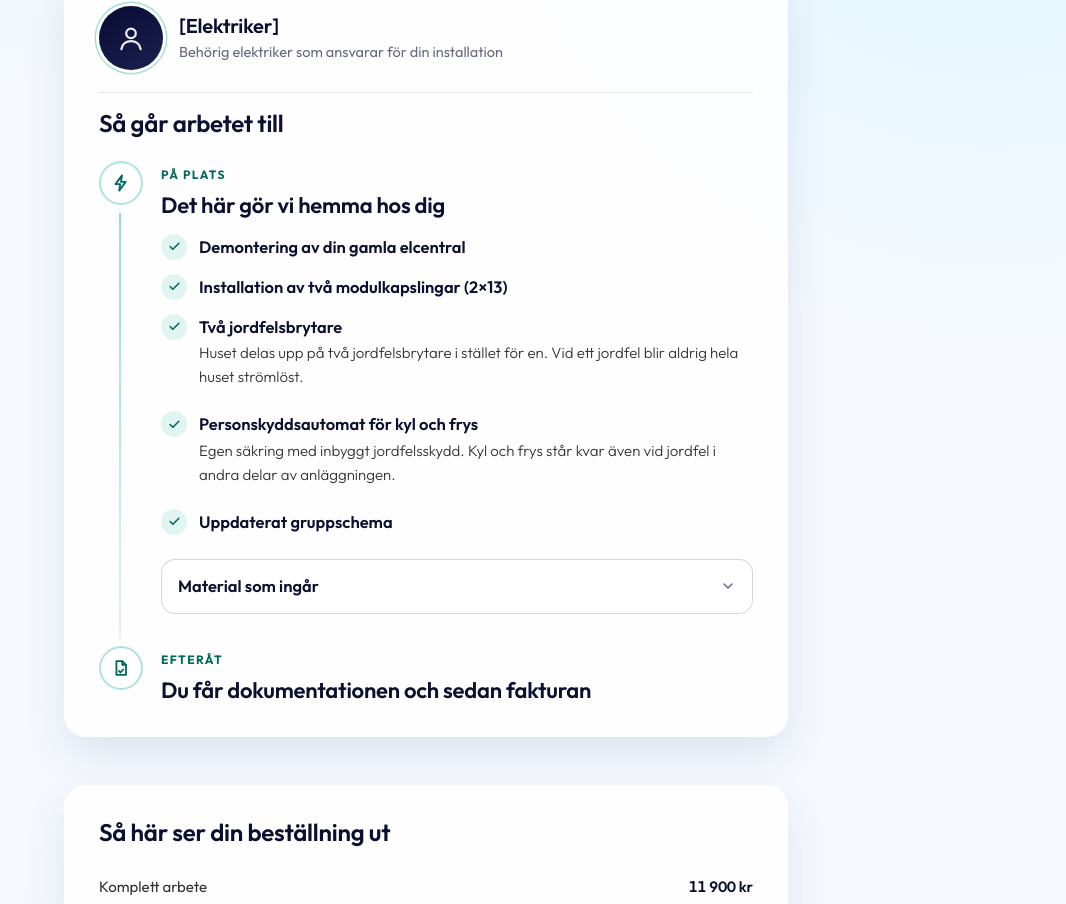
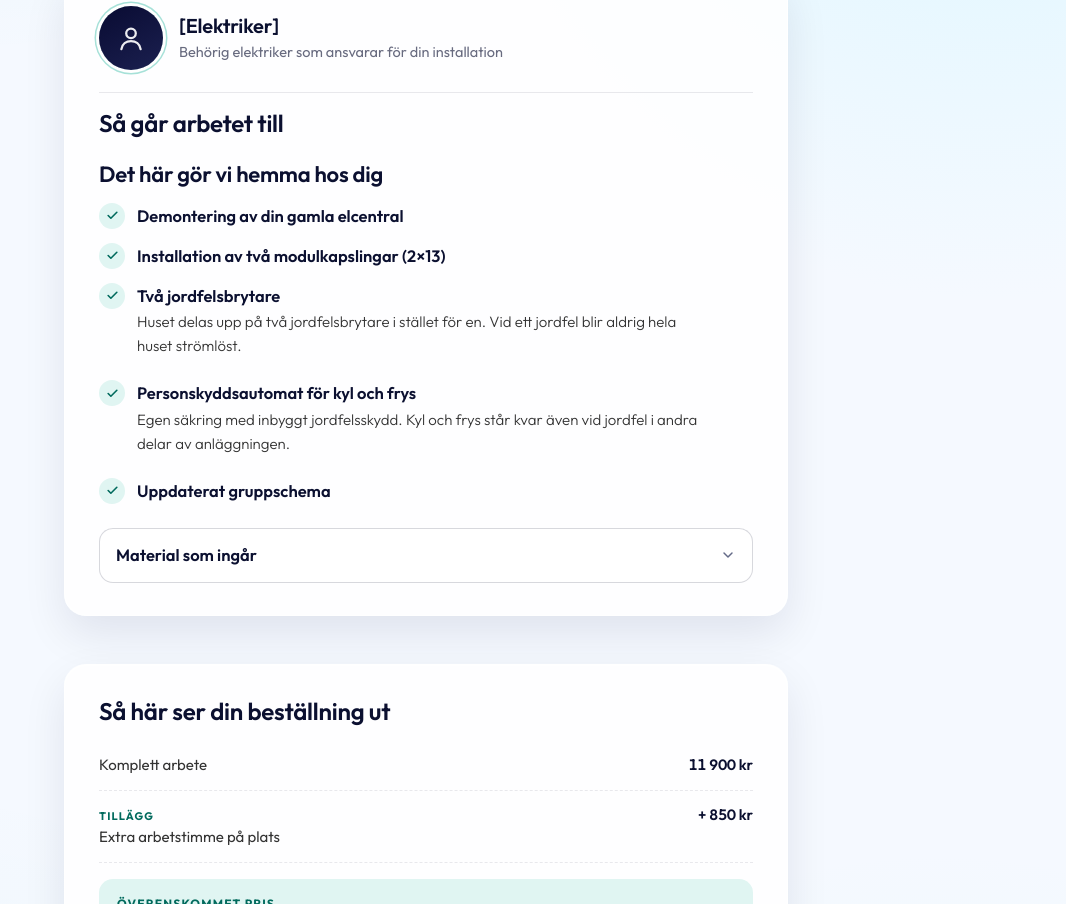
Before and after one commit to julius447/Booking-confirmation, a plain HTML site: page riktning-b-dagen/index.html in a window 1280 px wide. Shown: the part 487-1391 px from the top of the page, without its empty margins (214-1280 px from the left). Drawn offline with Linux system fonts and the light colour scheme.

Commit message:
Ta bort tidslinjen även på desktop
Ägarorder: stegetiketterna, markörerna och hela Efteråt-steget bort på mobil,
och därefter samma sak på desktop. Då återstod ett <ol> med ett <li> och
ingen skena mellan något — alltså en struktur utan innehåll. Markupen är
borttagen i stället för dold, och innehållet lyft ett steg upp i kortet.

De regler som stylade det uppflyttade innehållet (rubriktrappa, momentens
h4, .of-work-gapet, 8 px-regeln för moment med beskrivning) har fått ett
eget fäste i .b-work. Resten av .b-line/.b-step-CSS:en är raderad.

Uppmätt 390/768/1440: identisk avståndsstege (24/16/16/24/24), noll
överflöd, inget utanför kortet.

```diff
--- a/riktning-b-dagen/index.html
+++ b/riktning-b-dagen/index.html
@@ -61,44 +61,6 @@
       .b-lead__name { font-size: 18.5px; }
     }
 
-    /* tidslinjen: en lodrät linje som binder ihop de tre skedena */
-    .b-line { list-style: none; display: flex; flex-direction: column; gap: 0; }
-    .b-step { position: relative; display: grid; grid-template-columns: 44px minmax(0, 1fr);
-      column-gap: 18px; padding-bottom: 34px; }
-    .b-step:last-child { padding-bottom: 0; }
-    /* Skenan hade samma luft i BÅDA ändarna på pappret men inte i verkligheten:
-       top: 44px låg exakt på prickens underkant (0 px luft) medan botten hade
-       8. Och när stegavståndet flyttades från padding till margin hamnade den
-       undre änden 40 px från nästa prick. 52 = prickens 44 + 8 px luft;
-       -24 sträcker in i marginalen på 32 och lämnar samma 8 px i botten. */
-    .b-step:not(:last-child)::after {
-      content: ""; position: absolute; left: 21px; margin-left: -1px; width: 2px;
-      top: 52px; bottom: -24px;
-      background: linear-gradient(180deg, rgba(0,169,145,.40), rgba(0,169,145,.12));
-    }
-    .b-step__dot {
-      grid-column: 1; grid-row: 1 / span 2; align-self: start; z-index: 1;
-      width: 44px; height: 44px; border-radius: 50%; display: grid; place-items: center;
-      background: #fff; border: 2px solid rgba(0,169,145,.32);
-    }
-    .b-step__dot svg { width: 20px; height: 20px; fill: none; stroke: var(--teal-ink);
-      stroke-width: 2.2; stroke-linecap: round; stroke-linejoin: round; }
-    .b-step__when {
-      grid-column: 2; grid-row: 1;
-      font-size: 12px; font-weight: 700; letter-spacing: .12em; text-transform: uppercase;
-      color: var(--teal-ink); padding-top: 5px;
-    }
-    .b-step__body { grid-column: 2; grid-row: 2; padding-top: 6px; }
-    /* Samma lutning som .of-h2 (clamp(20px,.8vw+17px,24px)), 2,1 px under den
-       vid varje bredd. Låst 22 px gjorde stegrubriken STÖRRE än sin egen
-       sektionsrubrik på varje telefon: 22 mot 20 vid 320. */
-    .b-step__body > h3 { font-size: clamp(18px, .8vw + 14.9px, 22px); font-weight: 600;
-      color: var(--ink); line-height: 1.25; letter-spacing: -.01em; text-wrap: balance; }
-    /* Momenten är barn till skedet, inte syskon: H2 -> H3 -> H4.
-       Renderingen är pixelidentisk med den tidigare h3-stilen. */
-    .b-step__body .of-work h4 { font-size: 16.5px; font-weight: 600; color: var(--ink);
-      line-height: 1.3; text-wrap: balance; }
-
     /* FYND: tidsfönstret bröts mitt i värdet, »...mellan 08:00 och« / »12:00«,
        vid 320/360/390. Meningen får brytas, värdet får inte. */
     .bk-when .w-time [data-oa] { white-space: nowrap; }
@@ -110,57 +72,28 @@
        med offertmallen. */
     .of-material ul { grid-template-columns: repeat(auto-fill, minmax(min(210px, 100%), 1fr)); }
 
-    @media (max-width: 560px) {
-      /* INVARIANT: en markör finns bara där en skena binder ihop den.
-         Två nästlade rännor tog 119 px av kortbredden, så brödtexten fick
-         21-26 tecken per rad. Kroppen går därför ut i full spaltbredd och
-         skenan döljs. Men då blev 44 px-noden en dekoration som inte kopplade
-         ihop något, med brödtexten flush mot sin underkant (uppmätt 0 px).
-         Markören krymper till etikettens egen skala och sätter sig PÅ
-         etikettraden: tillsammans bildar de en enda sektionsetikett. */
-      /* ÄGARORDER: på mobil bort med stegmarkörerna, skedesetiketterna och
-         hela »Efteråt«-steget. Tidslinjen kräver en lodrät skena för att bära
-         sin mening, och skenan finns bara på desktop. Utan den var markören
-         och etiketten dekoration som tog plats i en 320 px spalt.
-         Kvar blir en ren rubrik med sin lista. Desktop är oförändrat. */
-      .b-step { display: block; padding: 0; }
-      .b-step__dot, .b-step__when { display: none; }
-      .b-step__body { padding-top: 0; }
-      .b-line > .b-step:last-child { display: none; }
-      .b-step:not(:last-child)::after { display: none; }
-    }
-    .b-step__body p { font-size: 15px; font-weight: 300; color: var(--body-ink);
+    /* Arbetsblocket. Tidigare låg det inne i ett tidslinjesteg; steget och
+       dess markör togs bort på ägarorder, så scopet är nu blocket självt.
+       Avståndsstegen är oförändrad: avståndet kodar nivån.
+         4   momentrubrik -> dess egen beskrivning
+        16   rubrik -> listan, moment -> moment
+        24   efter ett moment MED beskrivning, och listan -> materialblocket */
+    .b-work > * + * { margin-top: 16px; }
+    .b-work > h3 { font-size: clamp(18px, .8vw + 14.9px, 22px); font-weight: 600;
+      color: var(--ink); line-height: 1.25; letter-spacing: -.01em; text-wrap: balance; }
+    .b-work p { font-size: 15px; font-weight: 300; color: var(--body-ink);
       line-height: 1.6; max-width: 58ch; text-wrap: pretty; }
-
-    /* =====================================================================
-       AVSTÅNDSSTEGEN. Uppmätt före: h2 -> stegetikett 19, etikett -> h3 19,
-       moment -> moment 18. Tre olika NIVÅER på samma avstånd, alltså kunde
-       ögat inte se vad som hörde till vad, och sektionen läste som en vägg.
-       INVARIANT: avståndet kodar nivån. Varje steg upp i trädet är ett steg
-       upp på skalan, och två intilliggande nivåer får aldrig samma värde.
-
-         4   momentrubrik -> dess egen beskrivning   (tightaste paret)
-         8   stegetikett -> dess rubrik              (ETT par, inte två rader)
-        16   rubrik -> listan, och moment -> moment
-        24   listan -> materialblocket, h2 -> första steget
-        32   steg -> steg                            (högsta nivån i kortet)
-       ===================================================================== */
-    .b-step__body > * + * { margin-top: 16px; }
-    .b-step__when { padding-bottom: 0; }
-    .b-step__body { padding-top: 8px; }
-    /* .of-work bor i shared.css och delas med offertmallen: överskriv scopat,
-       rör aldrig originalet. */
-    .b-step__body .of-work { gap: 16px; }
-    /* Ett moment MED beskrivning är två textnivåer högt. Med samma 16 px till
-       nästa moment stängdes paret aldrig, och beskrivningen flöt mellan två
-       rubriker i stället för att höra till den ovanför. Momentet efter ett
-       beskrivet får därför 24 i stället för 16: 4 till sin egen beskrivning,
-       24 till nästa moment, alltså sex gånger tydligare bindning uppåt. */
-    .b-step__body .of-work li:has(p) + li { margin-top: 8px; }
-    .b-step__body .of-material { margin-top: 24px; }
-    .b-line > .b-step + .b-step { margin-top: 32px; }
-    .b-step { padding-bottom: 0; }
-    #dagen-h + .b-line { margin-top: 24px; }
+    /* Momenten är barn till blockets rubrik: H2 -> H3 -> H4. */
+    .b-work .of-work h4 { font-size: 16.5px; font-weight: 600; color: var(--ink);
+      line-height: 1.3; text-wrap: balance; }
+    /* .of-work bor i shared.css och delas med offertmallen: överskriv scopat. */
+    .b-work .of-work { gap: 16px; }
+    /* Ett moment MED beskrivning är två textnivåer högt. Med samma avstånd till
+       nästa moment stängdes paret aldrig och beskrivningen flöt mellan två
+       rubriker. 4 uppåt mot 24 nedåt binder den till sin egen rubrik. */
+    .b-work .of-work li:has(p) + li { margin-top: 8px; }
+    .b-work .of-material { margin-top: 24px; }
+    #dagen-h + .b-work { margin-top: 24px; }
   </style>
 </head>
 <body>
@@ -224,11 +157,7 @@
 
       <h2 class="of-h2" id="dagen-h">Så går arbetet till</h2>
 
-      <ol class="b-line">
-        <li class="b-step">
-          <span class="b-step__dot" aria-hidden="true"><svg viewBox="0 0 24 24"><path d="M13.2 2.8 5.4 13.4h5.6l-1.2 7.8 7.8-10.6h-5.6z"/></svg></span>
-          <span class="b-step__when">På plats</span>
-          <div class="b-step__body">
+      <div class="b-work">
         <h3>Det här gör vi hemma hos dig</h3>
         <ul class="of-work" data-oa-list="bokning.arbetsbeskrivning">
           <li><span class="w-check" aria-hidden="true"><svg viewBox="0 0 24 24"><path d="M20 6L9 17l-5-5"/></svg></span>
@@ -260,16 +189,6 @@
           </ul>
         </details>
       </div>
-        </li>
-
-        <li class="b-step">
-          <span class="b-step__dot" aria-hidden="true"><svg viewBox="0 0 24 24"><path d="M6.5 3.7h7L18 8.2v12.1H6.5z"/><path d="M13.5 3.7v4.5H18"/><path d="M9.6 15.6l1.8 1.8 3.3-3.6"/></svg></span>
-          <span class="b-step__when">Efteråt</span>
-          <div class="b-step__body">
-            <h3>Du får dokumentationen och sedan fakturan</h3>
-          </div>
-        </li>
-      </ol>
     </section>
 
     <!-- BESTÄLLNINGEN: uppteckningen, hopfälld. Priset är en kvittens. -->
```
Lines whose indentation alone changed are shown as unchanged.
